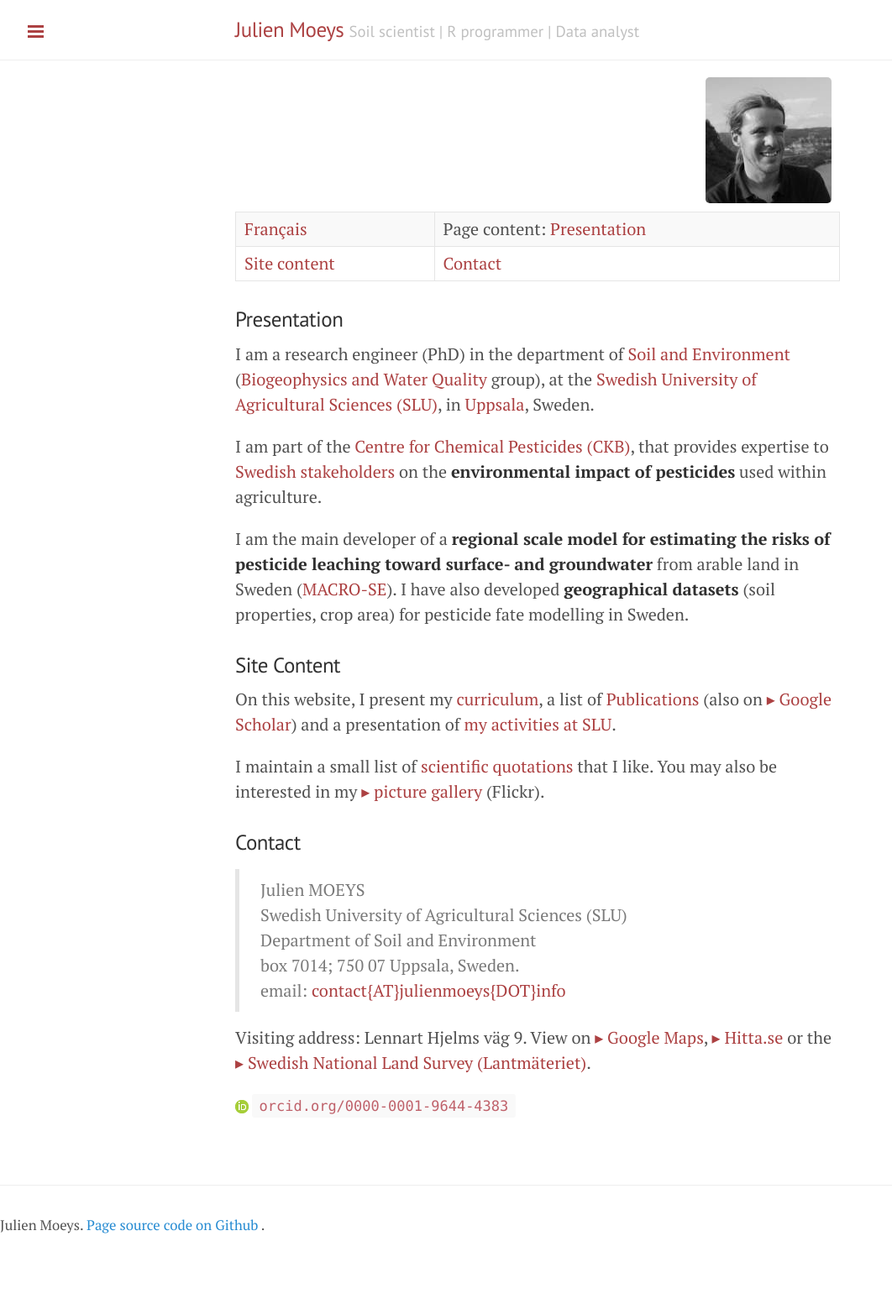
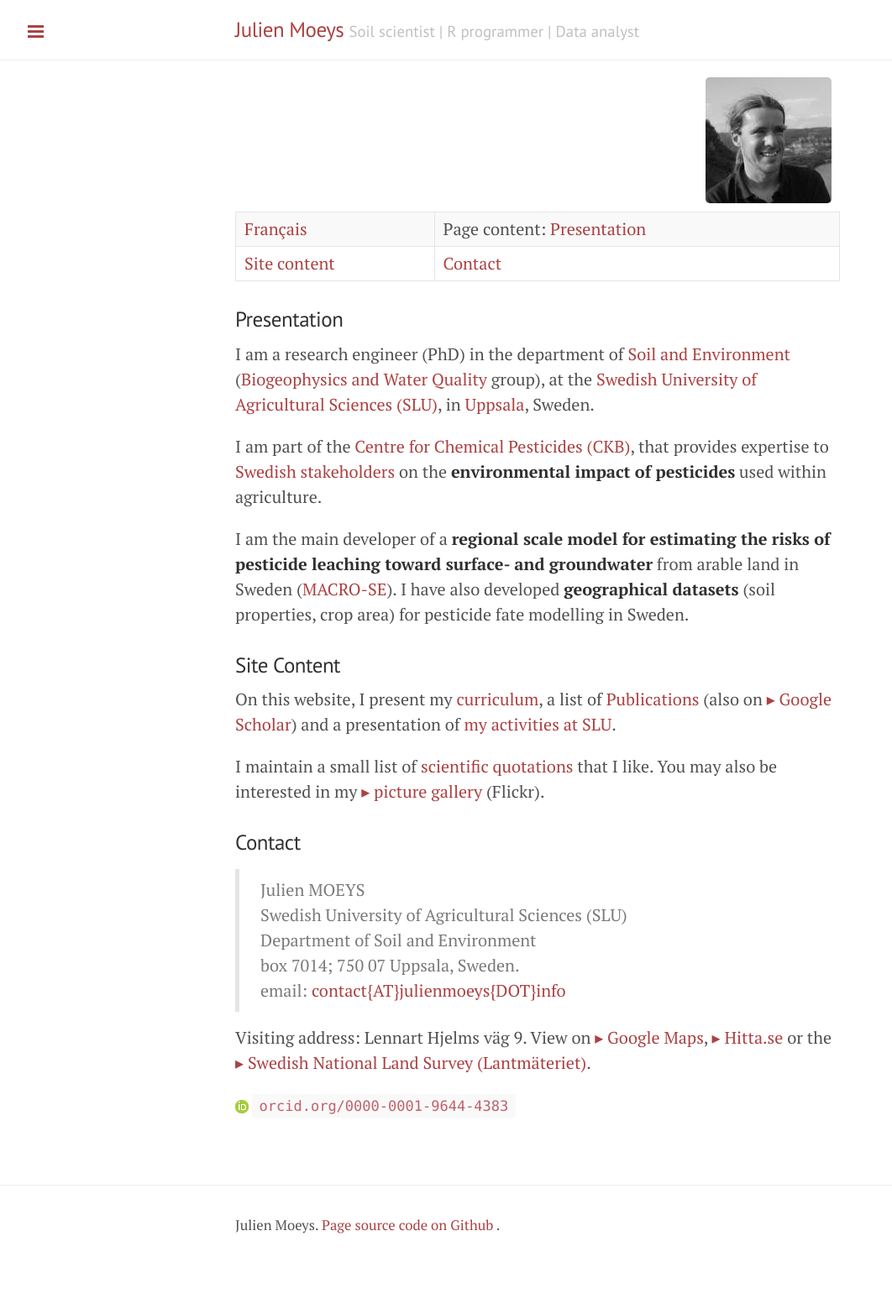
Before and after one commit to julienmoeys/julienmoeys.github.io, a Jekyll site: the page built from index.md, in a window 1280 px wide. Shown: the whole page at 84% size, without its empty margins (0-1062 px from the left). Built offline with Jekyll 4.4.1, drawn with Linux system fonts in a browser that asks for light colours; Markdown is read by kramdown in place of the engine named in the settings; before the commit the page ends 1493 px from its top, so only the background shows below that.

Commit message:
format footer

```diff
--- a/_includes/foot.html
+++ b/_includes/foot.html
@@ -1,9 +1,9 @@
 <footer>
     <hr></hr>
-    <p><small>
+    <div class="container content"><div class="page"><small>
         Julien Moeys.
         <a href="https://github.com/julienmoeys/julienmoeys.github.io/blob/master/{{ page.path }}">
           Page source code on Github
         </a>.
-    </small></p>
+    </small></div></div>
 </footer>
```
